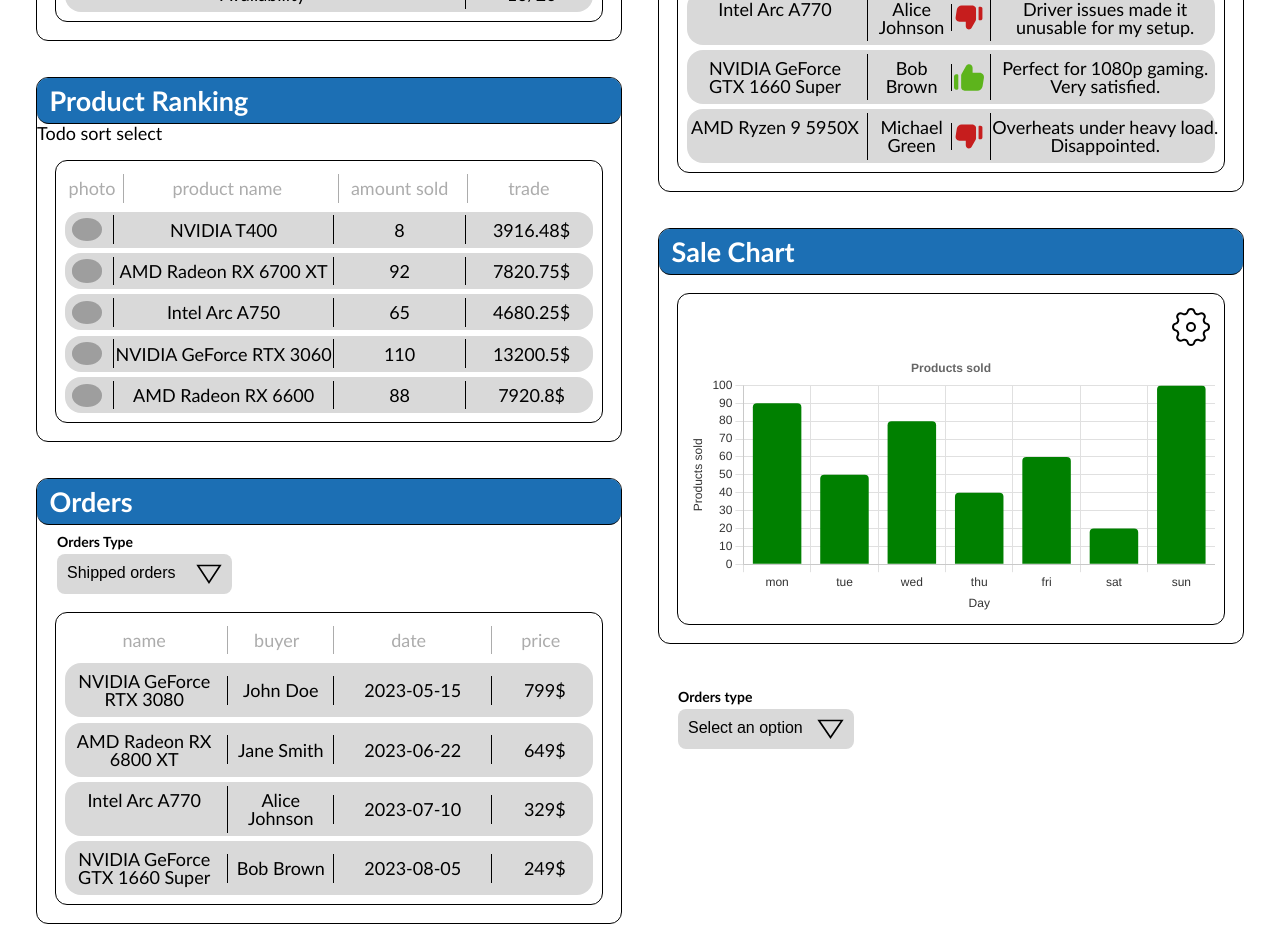
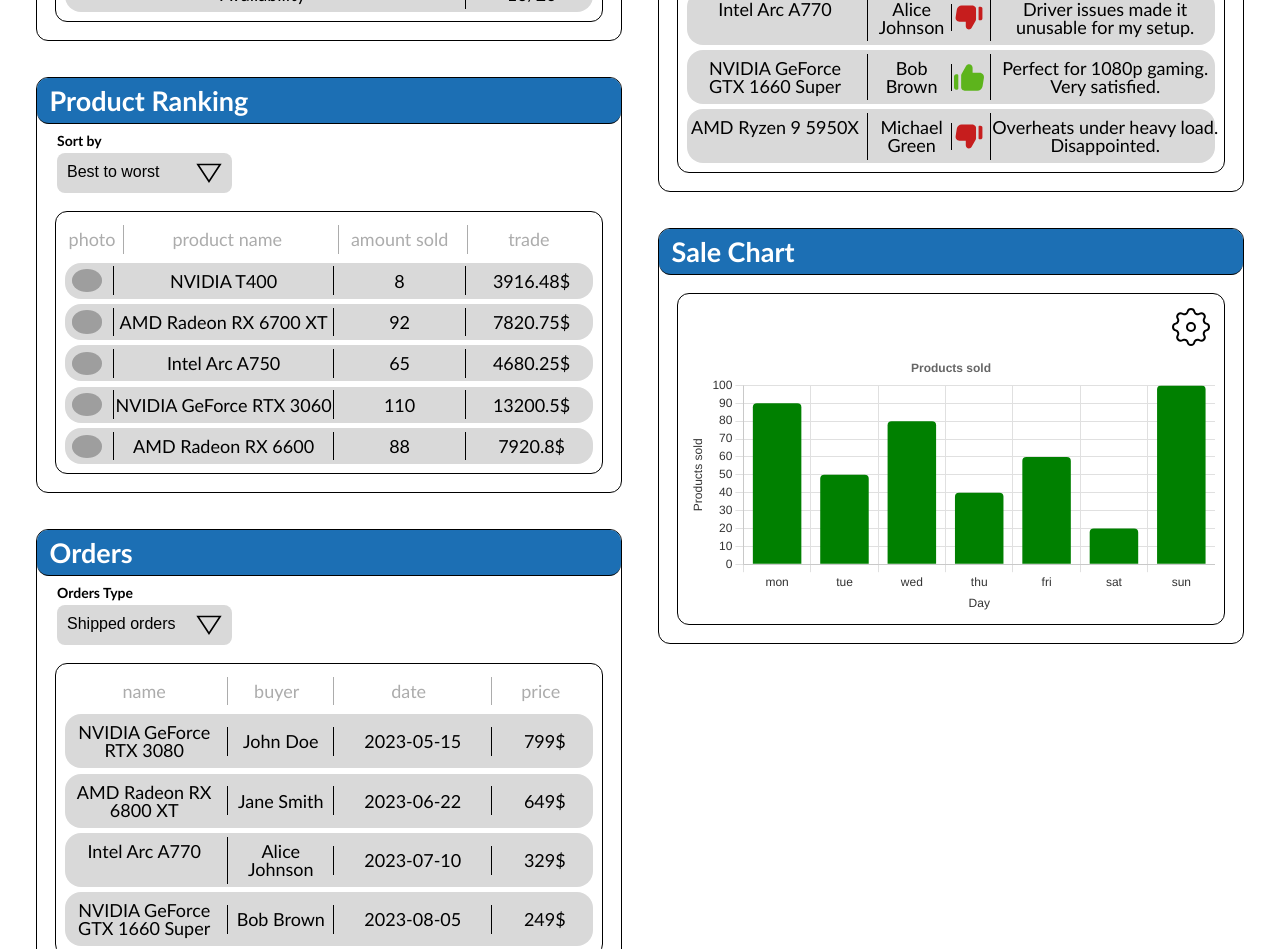
Before and after one commit to Namlev1/react-dashboard, a React (Vite) app: page / in a window 1280 px wide. Shown: the part 480-1429 px from the top of the page. Built offline with nearby package versions, Linux system fonts and the light colour scheme; grey boxes are pictures that could not be loaded; the HTML template or start-up script is replaced by a standard one.

Commit message:
added option dropdown to product ranking

```diff
--- a/src/App.jsx
+++ b/src/App.jsx
@@ -33,19 +33,8 @@
             </div>
             <div>
 
-              <Reviews /><SaleChart/>
-                <div>
-                    <DropdownMenu
-                        title="Orders type"
-                        options={[
-                            "Paid orders",
-                            "Unpaid orders",
-                            "Shipped orders",
-                            "Unshipped orders",
-                            "Refunds"
-                        ]}
-                    />
-                </div>
+              <Reviews />
+              <SaleChart/>
             </div>
           </>
         )}
--- a/src/assets/components/widgets/orders/Orders.jsx
+++ b/src/assets/components/widgets/orders/Orders.jsx
@@ -8,7 +8,7 @@
 
 const Orders = () => {
   const orders = useSelector((store) => store.accountSlice.orders)
-    const chosenOrdersSort = useSelector((store) => store.accountSlice.chosenOrdersSort);
+  const chosenOrdersSort = useSelector((store) => store.accountSlice.chosenOrdersSort);
 
     const dispatch = useDispatch();
 
--- a/src/assets/components/widgets/productRanking/ProductRanking.jsx
+++ b/src/assets/components/widgets/productRanking/ProductRanking.jsx
@@ -1,17 +1,34 @@
-import { useSelector } from 'react-redux'
+import {useDispatch, useSelector} from 'react-redux'
 import WidgetTitleBar from '../../atoms/WidgetTitleBar/WidgetTitleBar.jsx'
 import Table from '../../molecules/Table/Table.jsx'
 import TableHeader from '../../molecules/Table/TableHeader.jsx'
 import TableEntry from '../../molecules/Table/TableEntry.jsx'
 import styles from './ProductRanking.module.css'
+import DropdownMenu from "../../molecules/DropdownMenu/DropdownMenu.jsx";
+import {setChosenRankingSort} from "../../../../store/accountSlice.js";
 
 const ProductRanking = () => {
   const ranking = useSelector((store) => store.accountSlice.ranking)
+  const chosenOrdersSort = useSelector((store) => store.accountSlice.chosenRankingSort);
+  const dispatch = useDispatch();
+  const handleOptionSelect = (option) => {
+      dispatch(setChosenRankingSort(option));
+  };
+
   return (
     <div className={'widget'}>
       <WidgetTitleBar text={'Product Ranking'} />
 
-      <p>Todo sort select</p>
+        <DropdownMenu
+            title={'Sort by' || "Select an option"}
+            options={[
+                "Best to worst",
+                "Worst to best"
+            ]}
+            onOptionSelect={handleOptionSelect}
+            storeVariable={chosenOrdersSort}
+        />
+
       <div className={'widget-content'}>
         <div>
           <div className={'widget-frame ' + styles['product-table']}>
--- a/src/store/accountSlice.js
+++ b/src/store/accountSlice.js
@@ -11,11 +11,16 @@
     },
     setChosenOrdersSort: (state, action) => {
       state.chosenOrdersSort = action.payload;
+    },
+    setChosenRankingSort: (state, action) => {
+      state.chosenRankingSort = action.payload;
     }
   }
 
 })
 
 export const { setChosenOrdersSort } = accountSlice.actions;
+
+export const { setChosenRankingSort } = accountSlice.actions;
 export default accountSlice.reducer
 export const { toggle } = accountSlice.actions
--- a/src/store/initialState.js
+++ b/src/store/initialState.js
@@ -129,7 +129,8 @@
       return: 7920.8
     }
   ],
-  chosenOrdersSort: "Shipped orders"
+  chosenOrdersSort: "Shipped orders",
+  chosenRankingSort: "Best to worst"
 }
 
 export default initialState
--- a/src/store/secondState.js
+++ b/src/store/secondState.js
@@ -140,7 +140,8 @@
       return: 7500.0
     }
   ],
-  chosenOrdersSort: "Shipped orders"
+  chosenOrdersSort: "Shipped orders",
+  chosenRankingSort: "Best to worst"
 }
 
 export default secondState
```
